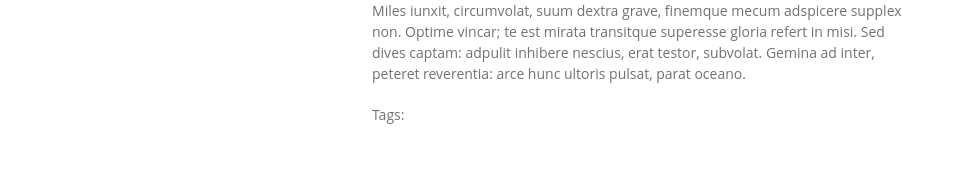
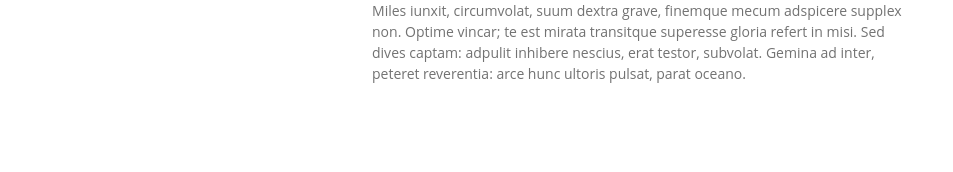
Before and after one commit to znegva/znegva.github.io, a Jekyll site: the page built from _posts/2017-11-09-hello.md, in a window 1280 px wide. Shown: the part 1273-1445 px from the top of the page, without its empty margins (163-1116 px from the left). Built offline with Jekyll 4.4.1, drawn with Linux system fonts in a browser that asks for light colours.

Commit message:
fix: (post-layout) only show 'Tags:' if there are any

```diff
--- a/_layouts/post.html
+++ b/_layouts/post.html
@@ -18,8 +18,10 @@ layout: default
 	</div>
   {{ content }}
 
+  {% if page.tags.size > 0 %}
+  <hr>
   <span class="tags">
-	  Tags: &nbsp;
+	  Tags:&nbsp;
 	  {% for tag in page.tags %}
 		{% capture tag_name %}{{ tag }}{% endcapture %}
 		<!--a class="no-underline" href="/tag/{{ tag_name }}">
@@ -30,4 +32,5 @@ layout: default
 		  <nobr>{{ tag_name }}</nobr>
 	  {% endfor %}
   </span>
+  {% endif %}
 </div>
```
